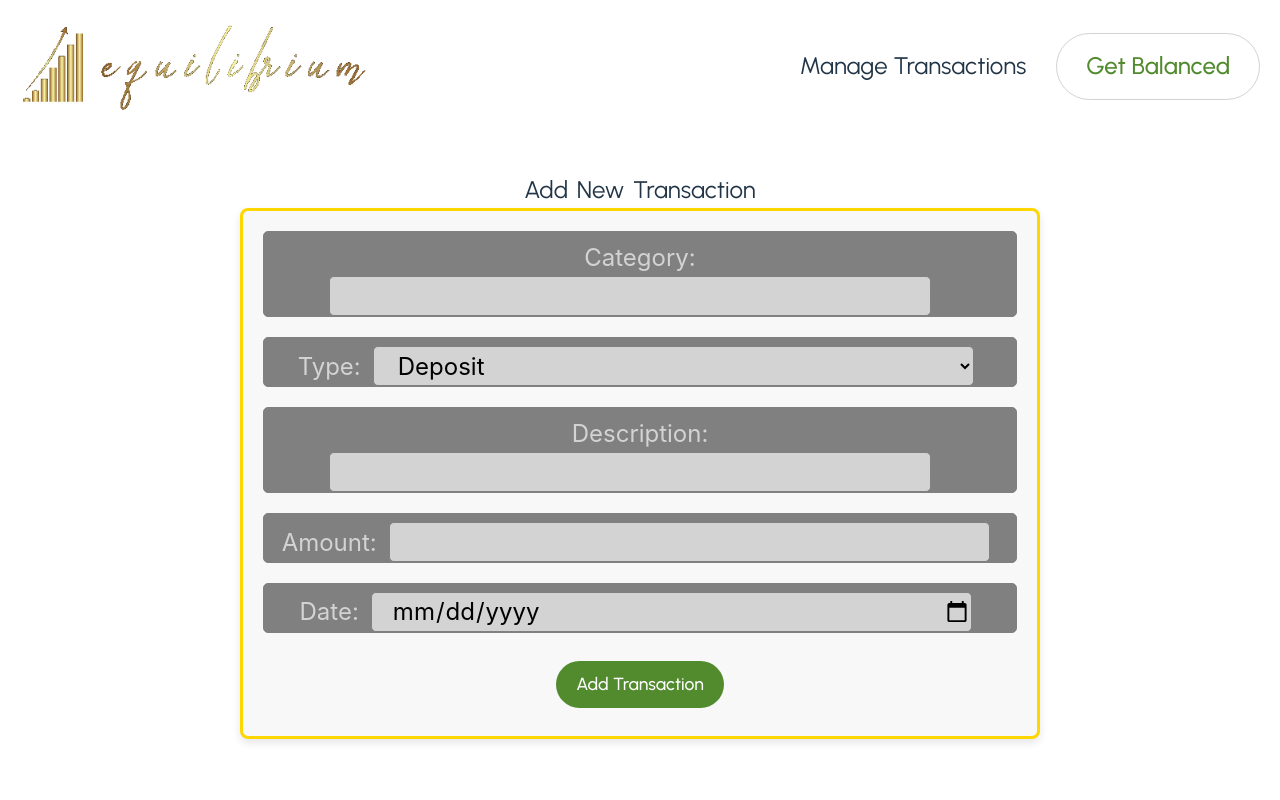
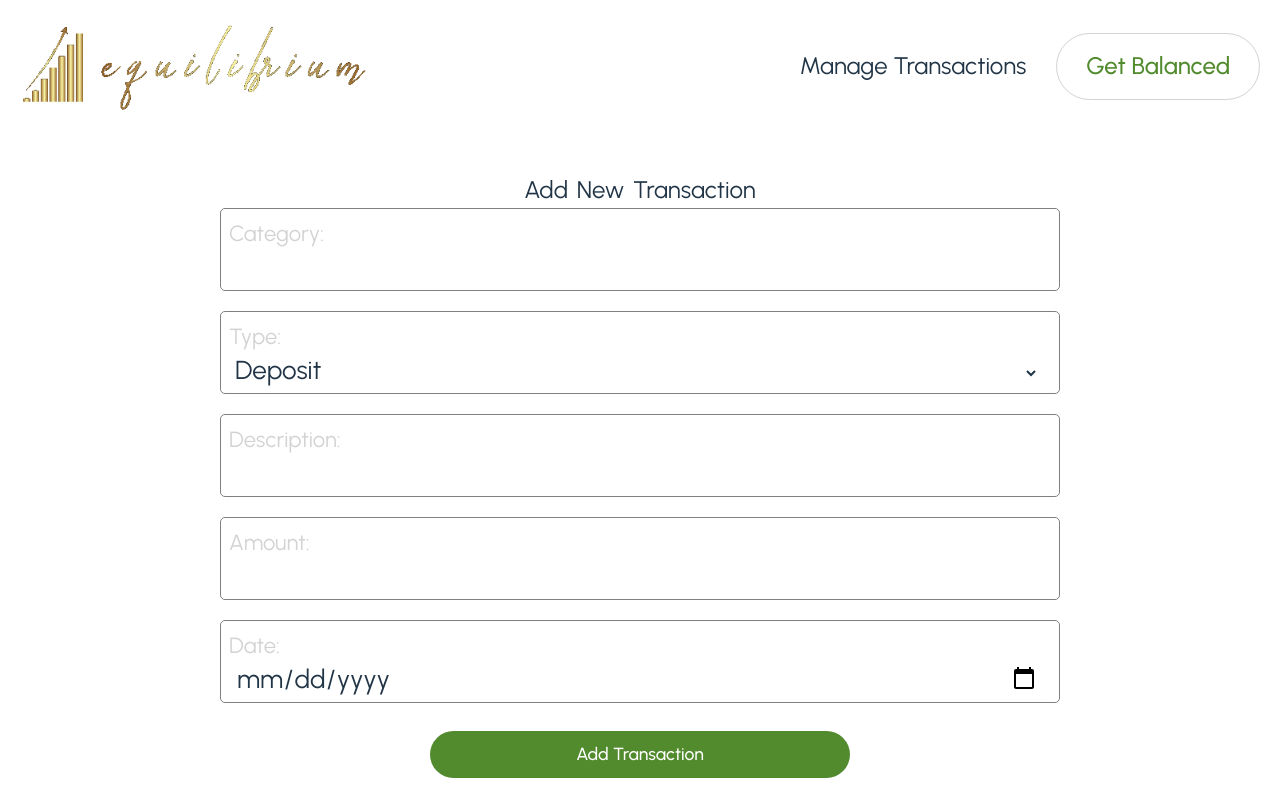
Before and after one commit to da314jones/budgtr-front-end, a React (Vite) app: page /transactions/new in a window 1280 px wide. Built offline with nearby package versions, Linux system fonts and the light colour scheme; no server answers; a web font is replaced by a local one.

Commit message:
css adjustments

```diff
--- a/src/components/TransactionDetail.css
+++ b/src/components/TransactionDetail.css
@@ -67,8 +67,3 @@ button.final-third  {
   background-color: rgba(82,138,46,255);
   cursor: pointer;
 }
-
-div.input-container {
-  color: white;
-  background-color: grey
-}
--- a/src/components/TransactionNewForm.css
+++ b/src/components/TransactionNewForm.css
@@ -1,29 +1,11 @@
-body, html {
+body,
+html {
   height: 100%;
   margin: 0;
 }
 
 .detail-container h1 {
   font-size: 24;
-  }
-
-  .detail-container {
-    font-size: 24px;
-    display: flex;
-    flex-direction: column;
-    align-items: center;
-    justify-content: center;
-    margin-top: 40px;
-    padding: 20px;
-    box-sizing: border-box;
-  }
-
-  .detail-body {
-    background: ;
-    border-radius: 8px;
-    padding: 20px;
-    margin-bottom: 0px;
-    border: 3px solid gold;
 }
 
 .transaction-actions {
@@ -38,20 +20,15 @@ body, html {
   margin: 0 30px;
 }
 
-  .input-field {
-    width: 80%;
-    height: 40px;
-    margin-right: 20px;
-    border-radius: 5px;
-    border: 1px solid grey;
-    outline: none;
-    padding-left: 20px;
-    color: white;
-    font-size: 24px;
+.new-form-body {
+  display: flex;
+  flex-direction: column;
+  align-items: center;
+  width: 70%;
 }
 
-  .detail-body button {
-    font-family: 'Urbanist', sans-serif;
+.new-form-body button {
+  font-family: "Urbanist", sans-serif;
   background-color: rgba(82,138,46,255);
     color: white;
     padding: 10px 20px;
@@ -60,9 +37,11 @@ body, html {
     cursor: pointer;
     border-radius: 200px;
     font-size: 1.1rem;
+    width: 50%;
+    min-width: fit-content;
   }
 
-  .detail-body button:hover {
+  .new-form-body button:hover {
     background-color: #45a049;
   }
 
@@ -70,7 +49,46 @@ body, html {
     font-size: 24;
   }
 
-  input#category.input-field {
+  .form-input-container {
+    display: flex;
+    flex-direction: column;
+    width: 100%;
+    border: 1px solid gray;
+    border-radius: 5px;
+    margin-bottom: 20px;
+    padding-top: 8px;
+  }
+
+  .form-input-container label {
+    font-family: "Urbanist", sans-serif;
+    color: lightgrey;
+    padding: 0px 0px 0px 8px;
+    font-size: 22px;
+}
+
+.form-input-container input {
+  font-family: "Urbanist", sans-serif;
+  background-color: transparent;
+  border: none;
+  outline: none;
+  box-sizing: border-box;
+  height: 40px;
+  padding: 0px 20px 6px 15px;
+  font-size: 26px;
+  }
+
+  .new-type-input select {
+    font-family: "Urbanist", sans-serif;
+    background-color: transparent;
+    border: none;
+    margin-right: 20px;
+    padding: 0px 20px 6px 10px;
+    height: 40px;
+    box-sizing: border-box;
+    font-size: 26px;
+  }
+
+  /* input#category.input-field {
     background-color: lightgray;
     color: black;
   }
@@ -97,4 +115,4 @@ body, html {
 
 form.detail-body input, label {
 color: white;
-}
+}*/
--- a/src/components/TransactionNewForm.jsx
+++ b/src/components/TransactionNewForm.jsx
@@ -1,6 +1,6 @@
-import React, { useState } from 'react';
+import React, { useState } from "react";
 import { useNavigate } from "react-router-dom";
-import './TransactionNewForm.css'
+import "./TransactionNewForm.css";
 const API = import.meta.env.VITE_BASE_URL;
 
 export default function TransactionNewForm() {
@@ -20,16 +20,18 @@ export default function TransactionNewForm() {
 
   const createTransaction = () => {
     const httpOptions = {
-      "method" : "POST",
-      "body" : JSON.stringify(newTransaction),
-      "headers" :{
-      "Content-type" : "application/json"
-      }
+      method: "POST",
+      body: JSON.stringify(newTransaction),
+      headers: {
+        "Content-type": "application/json",
+      },
     };
     fetch(`${API}/transactions`, httpOptions)
       .then((res) => res.json())
       .then((createdTransaction) => {
-      alert(`Transaction labeled ${newTransaction.category} was added to the database!`);
+        alert(
+          `Transaction labeled ${newTransaction.category} was added to the database!`
+        );
         navigate(`/transactions/${createdTransaction.id}`);
       })
       .catch((err) => console.error(err));
@@ -43,15 +45,26 @@ export default function TransactionNewForm() {
   return (
     <div className="detail-container">
       <h2>Add New Transaction</h2>
-      <form onSubmit={handleSubmit} className="detail-body">
-        <div className="input-container">
+      <form onSubmit={handleSubmit} className="new-form-body">
+        <div className="form-input-container">
           <label htmlFor="category">Category:</label>
-          <input type="text" id="category" name="category" value={newTransaction.category} onChange={handleTextChange} className="input-field" />
+          <input
+            type="text"
+            id="category"
+            name="category"
+            value={newTransaction.category}
+            onChange={handleTextChange}
+          />
         </div>
 
-        <div className="input-container">
+        <div className="new-type-input form-input-container">
           <label htmlFor="type">Type:</label>
-          <select id="type" name="type" value={newTransaction.type} onChange={handleTextChange} className="input-field">
+          <select
+            id="type"
+            name="type"
+            value={newTransaction.type}
+            onChange={handleTextChange}
+          >
             <option value="Deposit">Deposit</option>
             <option value="Payment">Payment</option>
             <option value="Invoice">Invoice</option>
@@ -59,24 +72,40 @@ export default function TransactionNewForm() {
           </select>
         </div>
 
-        <div className="input-container">
+        <div className="form-input-container">
           <label htmlFor="description">Description:</label>
-          <input type="text" id="description" name="description" value={newTransaction.description} onChange={handleTextChange} className="input-field" />
+          <input
+            type="text"
+            id="description"
+            name="description"
+            value={newTransaction.description}
+            onChange={handleTextChange}
+          />
         </div>
 
-        <div className="input-container">
+        <div className="form-input-container">
           <label htmlFor="amount">Amount:</label>
-          <input type="number" id="amount" name="amount" step="0.01" value={newTransaction.amount} onChange={handleTextChange} className="input-field" />
+          <input
+            type="number"
+            id="amount"
+            name="amount"
+            step="0.01"
+            value={newTransaction.amount}
+            onChange={handleTextChange}
+          />
         </div>
 
-        <div className="input-container">
+        <div className="new-date-input form-input-container">
           <label htmlFor="date">Date:</label>
-          <input type="date" id="date" name="date" value={newTransaction.date} onChange={handleTextChange} className="input-field" />
+          <input
+            type="date"
+            id="date"
+            name="date"
+            value={newTransaction.date}
+            onChange={handleTextChange}
+          />
         </div>
-
-        <div className="transaction-actions">
         <button type="submit">Add Transaction</button>
-        </div>
       </form>
     </div>
   );
--- a/src/components/Welcome.css
+++ b/src/components/Welcome.css
@@ -6,12 +6,14 @@
   width: 65%;
   color: white;
   & h1 {
+    text-align: center;
     font-family: "Urbanist", sans-serif;
   font-size: 60px;
   font-weight: 600;
   margin-top: 150px;
   }
   & h2 {
+    text-align: center;
     font-family: 'Urbanist', sans-serif;
   font-size: 20px;
   font-weight: 400;
@@ -45,12 +47,14 @@
 
 .welcome-container input {
   width: 100%;
-  max-width: 97%;
-  height: 40px;
+  max-width: 100%;
+  height: 55px;
   border-radius: 5px;
   background-color: transparent;
   outline: none;
-  padding-left: 20px;
+  border: none;
+  box-sizing: border-box;
+  padding: 5px 20px;
   color: white;
   font-family: 'Urbanist', sans-serif;
   font-size: 24px;
```
Lines whose indentation alone changed are shown as unchanged.
